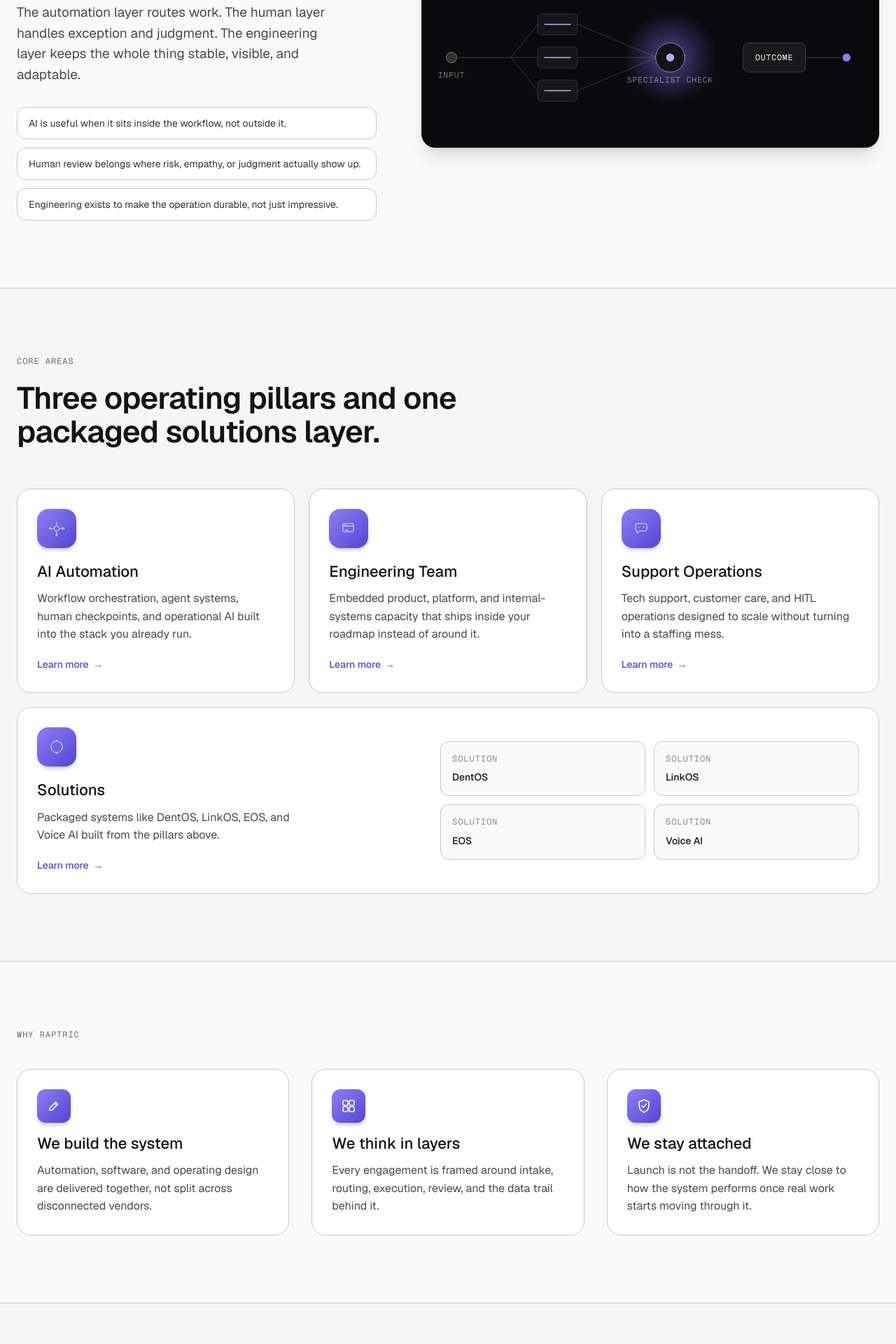
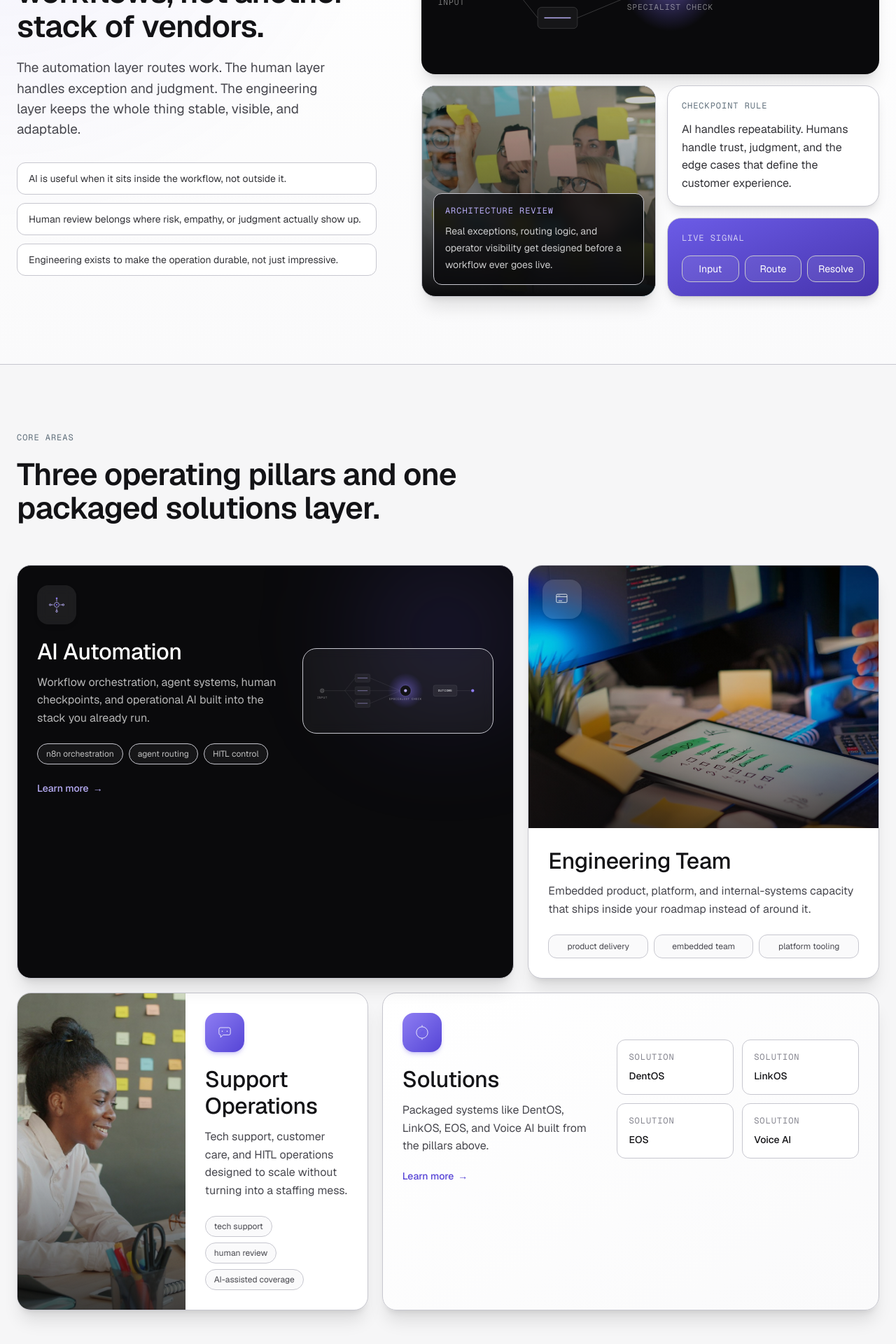
Before and after one commit to raptric/raptric.com, a Next.js app: page / in a window 1280 px wide. Shown: the part 1300-3220 px from the top of the page at 70% size. Built offline with nearby package versions, Linux system fonts and the light colour scheme.

Commit message:
Refresh homepage supporting sections

```diff
--- a/app/page.tsx
+++ b/app/page.tsx
@@ -1,3 +1,4 @@
+import Image from "next/image";
 import Link from "next/link";
 import WorkflowGraph from "@/components/illustrations/workflow-graph";
 import HeroComposition from "@/components/illustrations/hero-composition";
@@ -36,24 +37,28 @@ const CORE_AREAS = [
     name: "AI Automation",
     href: "/ai-automation",
     body: "Workflow orchestration, agent systems, human checkpoints, and operational AI built into the stack you already run.",
+    highlights: ["n8n orchestration", "agent routing", "HITL control"],
   },
   {
     Icon: SaasDevelopmentIcon,
     name: "Engineering Team",
     href: "/engineering-team",
     body: "Embedded product, platform, and internal-systems capacity that ships inside your roadmap instead of around it.",
+    highlights: ["product delivery", "embedded team", "platform tooling"],
   },
   {
     Icon: CustomerOperationsIcon,
     name: "Support Operations",
     href: "/support-operations",
     body: "Tech support, customer care, and HITL operations designed to scale without turning into a staffing mess.",
+    highlights: ["tech support", "human review", "AI-assisted coverage"],
   },
   {
     Icon: TechnologyAdvisoryIcon,
     name: "Solutions",
     href: "/solutions",
     body: "Packaged systems like DentOS, LinkOS, EOS, and Voice AI built from the pillars above.",
+    highlights: ["DentOS", "LinkOS", "EOS", "Voice AI"],
   },
 ];
 
@@ -131,6 +136,12 @@ const OUTCOMES = [
     value: "A system that actually runs",
   },
 ];
+
+const [AI_AREA, ENGINEERING_AREA, SUPPORT_AREA, SOLUTIONS_AREA] = CORE_AREAS;
+const AiAreaIcon = AI_AREA.Icon;
+const EngineeringAreaIcon = ENGINEERING_AREA.Icon;
+const SupportAreaIcon = SUPPORT_AREA.Icon;
+const SolutionsAreaIcon = SOLUTIONS_AREA.Icon;
 
 export default function Home() {
   return (
@@ -213,13 +224,13 @@ export default function Home() {
         </Container>
       </section>
 
-      <section className="border-b border-ink-200">
+      <section className="border-b border-ink-200 bg-[radial-gradient(circle_at_top_left,_rgba(108,92,231,0.08),_transparent_38%),linear-gradient(to_bottom,_var(--color-mist-50),_var(--color-mist-100))]">
         <Container className="py-20 md:py-24">
           <div className="grid gap-12 md:grid-cols-[0.88fr_1.12fr] md:items-center md:gap-16">
             <div>
               <Eyebrow className="mb-5">System design</Eyebrow>
               <h2 className="text-h1 font-semibold text-ink-900">
-                One system. Not a stack of vendors.
+                A control room for workflows, not another stack of vendors.
               </h2>
               <p className="mt-5 max-w-md text-body-lg text-ink-600">
                 The automation layer routes work. The human layer handles
@@ -238,8 +249,46 @@ export default function Home() {
                 ))}
               </div>
             </div>
+            <div className="grid gap-4">
               <div className="overflow-hidden rounded-[var(--radius-lg)] bg-ink-950 p-6 shadow-xl">
                 <WorkflowGraph className="h-auto w-full" />
+              </div>
+              <div className="grid gap-4 md:grid-cols-[1.05fr_0.95fr]">
+                <div className="relative overflow-hidden rounded-[var(--radius-lg)] border border-ink-200 bg-ink-950 shadow-xl">
+                  <Image
+                    src="/photos/step-design.jpg"
+                    alt="Raptric team sketching workflow architecture"
+                    fill
+                    sizes="(min-width: 768px) 24vw, 90vw"
+                    className="object-cover opacity-82"
+                  />
+                  <div className="absolute inset-0 bg-gradient-to-t from-ink-950 via-ink-950/35 to-transparent" />
+                  <div className="absolute bottom-4 left-4 right-4 rounded-[var(--radius-md)] border border-mist-50/10 bg-ink-950/75 p-4 backdrop-blur">
+                    <p className="label text-signal-300">Architecture review</p>
+                    <p className="mt-2 text-sm leading-6 text-mist-50/78">
+                      Real exceptions, routing logic, and operator visibility get designed before a workflow ever goes live.
+                    </p>
+                  </div>
+                </div>
+                <div className="grid gap-4">
+                  <div className="rounded-[var(--radius-lg)] border border-ink-200 bg-mist-50 p-5 shadow-lg">
+                    <p className="label text-slate-500">Checkpoint rule</p>
+                    <p className="mt-3 text-body text-ink-700">
+                      AI handles repeatability. Humans handle trust, judgment, and the edge cases that define the customer experience.
+                    </p>
+                  </div>
+                  <div className="rounded-[var(--radius-lg)] border border-ink-200 bg-gradient-to-br from-signal-500 to-signal-700 p-5 text-white shadow-lg">
+                    <p className="label text-white/70">Live signal</p>
+                    <div className="mt-4 grid grid-cols-3 gap-2 text-sm">
+                      {["Input", "Route", "Resolve"].map((item) => (
+                        <div key={item} className="rounded-md border border-white/12 bg-white/8 px-3 py-2 text-center">
+                          {item}
+                        </div>
+                      ))}
+                    </div>
+                  </div>
+                </div>
+              </div>
             </div>
           </div>
         </Container>
@@ -253,42 +302,131 @@ export default function Home() {
           </h2>
 
           <div className="mt-14 grid gap-5 lg:grid-cols-12">
-            {CORE_AREAS.map((area, index) => (
             <Link
-                key={area.href}
-                href={area.href}
-                className={`group rounded-[var(--radius-lg)] border border-ink-200 bg-mist-50 p-7 transition-all duration-300 hover:-translate-y-1 hover:border-signal-300 hover:shadow-xl ${
-                  index === 3 ? "lg:col-span-12" : "lg:col-span-4"
+              href={AI_AREA.href}
+              className="group relative overflow-hidden rounded-[var(--radius-lg)] border border-ink-200 bg-ink-950 p-7 text-mist-50 shadow-xl transition-all duration-300 hover:-translate-y-1 hover:shadow-2xl lg:col-span-7"
+            >
+              <div className="absolute right-0 top-0 h-48 w-48 rounded-full bg-signal-500/25 blur-[90px]" />
+              <div className="relative grid gap-8 lg:grid-cols-[0.56fr_0.44fr] lg:items-center">
+                <div>
+                  <span className="inline-flex h-14 w-14 items-center justify-center rounded-2xl bg-white/8 shadow-md backdrop-blur">
+                    <AiAreaIcon className="h-7 w-7 text-signal-300" />
+                  </span>
+                  <h3 className="mt-5 text-h2 font-medium">{AI_AREA.name}</h3>
+                  <p className="mt-3 max-w-md text-body text-mist-50/70">{AI_AREA.body}</p>
+                  <div className="mt-6 flex flex-wrap gap-2">
+                    {AI_AREA.highlights.map((item) => (
+                      <span key={item} className="rounded-full border border-white/10 bg-white/5 px-3 py-1.5 text-xs text-mist-50/72">
+                        {item}
+                      </span>
+                    ))}
+                  </div>
+                  <span className="mt-6 inline-flex items-center gap-1.5 text-sm font-medium text-signal-300">
+                    Learn more
+                    <span className="transition-transform duration-200 group-hover:translate-x-1">&rarr;</span>
+                  </span>
+                </div>
+                <div className="rounded-[var(--radius-lg)] border border-white/10 bg-white/5 p-5 backdrop-blur">
+                  <WorkflowGraph className="h-auto w-full" />
+                </div>
+              </div>
+            </Link>
+
+            <Link
+              href={ENGINEERING_AREA.href}
+              className="group overflow-hidden rounded-[var(--radius-lg)] border border-ink-200 bg-mist-50 shadow-xl transition-all duration-300 hover:-translate-y-1 hover:shadow-2xl lg:col-span-5"
+            >
+              <div className="relative aspect-[4/3]">
+                <Image
+                  src="/photos/step-build.jpg"
+                  alt="Engineering delivery workspace"
+                  fill
+                  sizes="(min-width: 1024px) 28vw, 90vw"
+                  className="object-cover"
+                />
+                <div className="absolute inset-0 bg-gradient-to-t from-ink-950/70 via-ink-950/10 to-transparent" />
+                <div className="absolute left-5 top-5 inline-flex h-14 w-14 items-center justify-center rounded-2xl bg-white/14 shadow-md backdrop-blur">
+                  <EngineeringAreaIcon className="h-7 w-7 text-white" />
+                </div>
+              </div>
+              <div className="p-7">
+                <h3 className="text-h2 font-medium text-ink-900">{ENGINEERING_AREA.name}</h3>
+                <p className="mt-3 text-body text-ink-600">{ENGINEERING_AREA.body}</p>
+                <div className="mt-6 grid grid-cols-3 gap-2">
+                  {ENGINEERING_AREA.highlights.map((item) => (
+                    <div key={item} className="rounded-md border border-ink-200 bg-mist-100 px-3 py-2 text-center text-xs text-ink-600">
+                      {item}
+                    </div>
+                  ))}
+                </div>
+              </div>
+            </Link>
+
+            <Link
+              href={SUPPORT_AREA.href}
+              className="group overflow-hidden rounded-[var(--radius-lg)] border border-ink-200 bg-mist-50 shadow-xl transition-all duration-300 hover:-translate-y-1 hover:shadow-2xl lg:col-span-5"
+            >
+              <div className="grid lg:grid-cols-[0.48fr_0.52fr]">
+                <div className="relative min-h-[300px]">
+                  <Image
+                    src="/photos/support-team.jpg"
+                    alt="Human support team coordinating live operations"
+                    fill
+                    sizes="(min-width: 1024px) 20vw, 90vw"
+                    className="object-cover"
+                  />
+                  <div className="absolute inset-0 bg-gradient-to-t from-ink-950/70 via-ink-950/10 to-transparent" />
+                </div>
+                <div className="p-7">
+                  <span className="inline-flex h-14 w-14 items-center justify-center rounded-2xl bg-gradient-to-br from-signal-400 to-signal-600 shadow-md shadow-signal-500/25">
+                    <SupportAreaIcon className="h-7 w-7 text-white" />
+                  </span>
+                  <h3 className="mt-5 text-h2 font-medium text-ink-900">{SUPPORT_AREA.name}</h3>
+                  <p className="mt-3 text-body text-ink-600">{SUPPORT_AREA.body}</p>
+                  <div className="mt-6 flex flex-wrap gap-2">
+                    {SUPPORT_AREA.highlights.map((item) => (
+                      <span key={item} className="rounded-full border border-ink-200 bg-mist-100 px-3 py-1.5 text-xs text-ink-600">
+                        {item}
+                      </span>
+                    ))}
+                  </div>
+                </div>
+              </div>
+            </Link>
+
+            <Link
+              href={SOLUTIONS_AREA.href}
+              className="group overflow-hidden rounded-[var(--radius-lg)] border border-ink-200 bg-gradient-to-br from-mist-50 to-mist-100 p-7 shadow-xl transition-all duration-300 hover:-translate-y-1 hover:shadow-2xl lg:col-span-7"
+            >
+              <div className="grid gap-6 lg:grid-cols-[0.45fr_0.55fr] lg:items-center">
+                <div>
+                  <span className="inline-flex h-14 w-14 items-center justify-center rounded-2xl bg-gradient-to-br from-signal-400 to-signal-600 shadow-md shadow-signal-500/25">
+                    <SolutionsAreaIcon className="h-7 w-7 text-white" />
+                  </span>
+                  <h3 className="mt-5 text-h2 font-medium text-ink-900">{SOLUTIONS_AREA.name}</h3>
+                  <p className="mt-3 max-w-sm text-body text-ink-600">{SOLUTIONS_AREA.body}</p>
+                  <span className="mt-5 inline-flex items-center gap-1.5 text-sm font-medium text-signal-600">
+                    Learn more
+                    <span className="transition-transform duration-200 group-hover:translate-x-1">&rarr;</span>
+                  </span>
+                </div>
+                <div className="grid gap-3 sm:grid-cols-2">
+                  {SOLUTIONS_AREA.highlights.map((solution, index) => (
+                    <div
+                      key={solution}
+                      className={`rounded-[var(--radius-md)] border px-4 py-4 ${
+                        index % 2 === 0
+                          ? "border-signal-200 bg-white"
+                          : "border-ink-200 bg-mist-50"
                       }`}
                     >
-                <div className={`grid gap-6 ${index === 3 ? "lg:grid-cols-[0.48fr_0.52fr] lg:items-center" : ""}`}>
-                  <div>
-                    <span className="inline-flex h-14 w-14 items-center justify-center rounded-2xl bg-gradient-to-br from-signal-400 to-signal-600 shadow-md shadow-signal-500/25">
-                      <area.Icon className="h-7 w-7 text-white" />
-                    </span>
-                    <h3 className="mt-5 text-h3 font-medium text-ink-900">{area.name}</h3>
-                    <p className="mt-3 max-w-sm text-body text-ink-600">{area.body}</p>
-                    <span className="mt-5 inline-flex items-center gap-1.5 text-sm font-medium text-signal-600">
-                      Learn more
-                      <span className="transition-transform duration-200 group-hover:translate-x-1">
-                        &rarr;
-                      </span>
-                    </span>
-                  </div>
-
-                  {index === 3 ? (
-                    <div className="grid gap-3 sm:grid-cols-2">
-                      {["DentOS", "LinkOS", "EOS", "Voice AI"].map((solution) => (
-                        <div key={solution} className="rounded-[var(--radius-md)] border border-ink-200 bg-mist-100 px-4 py-4">
                       <p className="label text-ink-400">Solution</p>
                       <p className="mt-2 text-sm font-medium text-ink-900">{solution}</p>
                     </div>
                   ))}
                 </div>
-                  ) : null}
               </div>
             </Link>
-            ))}
           </div>
         </Container>
       </section>
```
Lines whose indentation alone changed are shown as unchanged.
